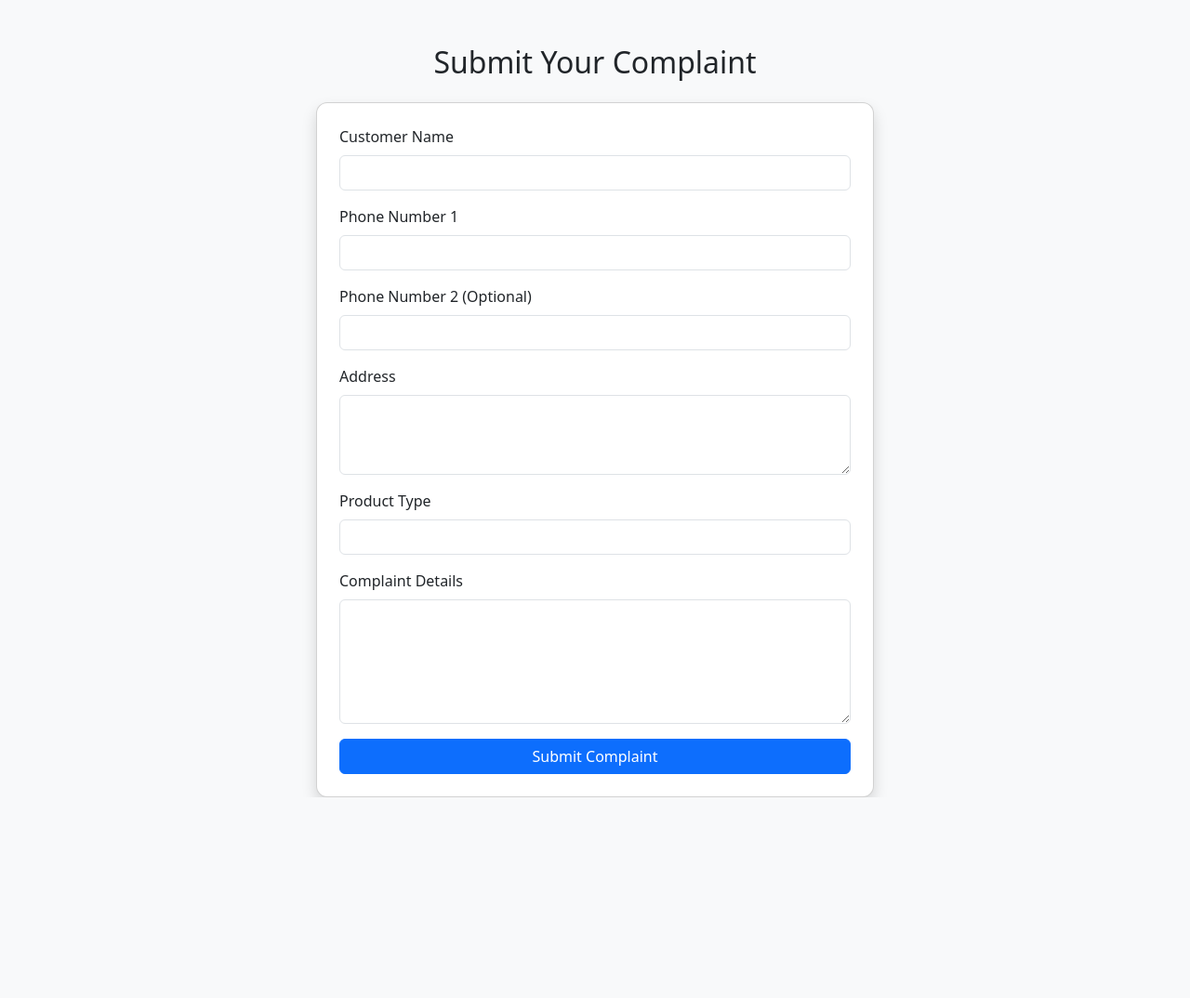
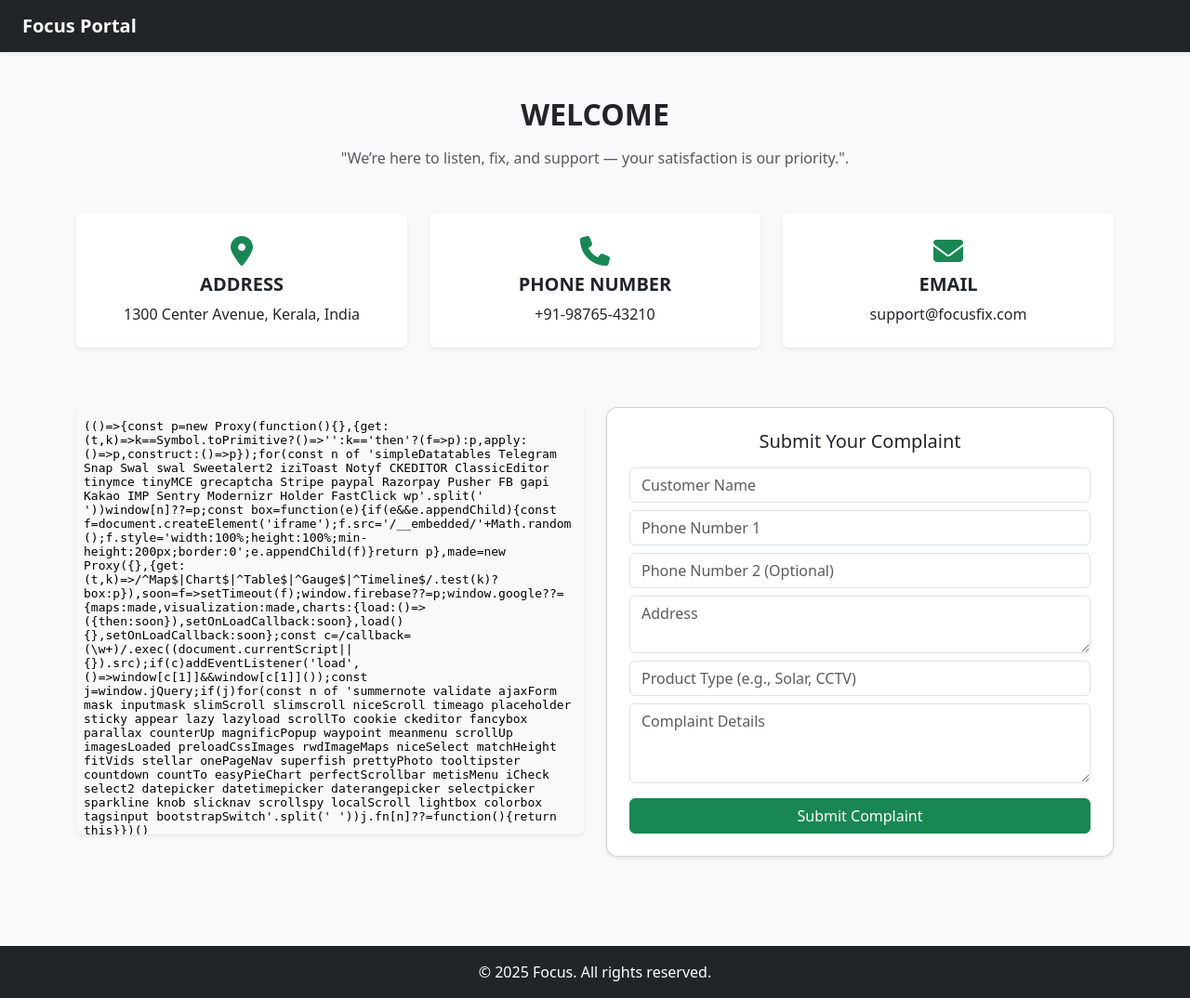
Before and after one commit to akasha17/complaint-management, a Django app: page /submit-complaint/ in a window 1280 px wide. Shown: the whole page at 93% size. Before the commit the page ends 858 px from the top, so only its background shows below. Run offline with Django 5.2, Linux system fonts and the light colour scheme; some libraries are stand-ins or nearby versions.

Commit message:
submit_complaint.html

```diff
--- a/cm/cmapp/templates/submit_complaint.html
+++ b/cm/cmapp/templates/submit_complaint.html
@@ -1,59 +1,106 @@
-<!-- templates/submit_complaint.html -->
+{% load static %}
 <!DOCTYPE html>
 <html lang="en">
 <head>
     <meta charset="UTF-8">
-    <title>Submit Complaint</title>
+    <title>Focus - Complaint Portal</title>
+    <meta name="viewport" content="width=device-width, initial-scale=1">
+
+    <!-- Bootstrap 5 -->
     <link href="https://cdn.jsdelivr.net/npm/bootstrap@5.3.3/dist/css/bootstrap.min.css" rel="stylesheet">
-    <style>
-        body {
-            background-color: #f8f9fa;
-        }
-        .card {
-            border-radius: 12px;
-        }
-    </style>
+    <link href="https://cdnjs.cloudflare.com/ajax/libs/font-awesome/6.5.0/css/all.min.css" rel="stylesheet">
+
+    <!-- Custom CSS -->
+    <link href="{% static 'css/submitstyle.css' %}" rel="stylesheet">
 </head>
 <body>
-    <div class="container mt-5">
-        <h2 class="text-center mb-4">Submit Your Complaint</h2>
-        <div class="card shadow p-4 mx-auto" style="max-width: 600px;">
-            <form method="post" novalidate>
-                {% csrf_token %}
 
-                <div class="mb-3">
-                    <label for="id_customer_name" class="form-label">Customer Name</label>
-                    <input type="text" name="customer_name" class="form-control" id="id_customer_name" required>
+<!-- Navbar -->
+<nav class="navbar navbar-expand-lg navbar-dark bg-dark px-4 shadow-sm">
+    <a class="navbar-brand fw-bold text-white" href="#">Focus Portal</a>
+</nav>
+
+<!-- Contact/Complaint Section -->
+<section class="py-5 bg-light">
+    <div class="container">
+        <h2 class="text-center fw-bold mb-3">WELCOME</h2>
+        <p class="text-center text-muted mb-5">
+            "We’re here to listen, fix, and support — your satisfaction is our priority.".
+        </p>
+
+        <!-- Info Cards -->
+        <div class="row text-center mb-5">
+            <div class="col-md-4 mb-3">
+                <div class="bg-white p-4 shadow-sm rounded h-100">
+                    <i class="fa-solid fa-location-dot fa-2x text-success mb-2"></i>
+                    <h5 class="fw-bold">ADDRESS</h5>
+                    <p class="mb-0">1300 Center Avenue, Kerala, India</p>
                 </div>
+            </div>
+            <div class="col-md-4 mb-3">
+                <div class="bg-white p-4 shadow-sm rounded h-100">
+                    <i class="fa-solid fa-phone fa-2x text-success mb-2"></i>
+                    <h5 class="fw-bold">PHONE NUMBER</h5>
+                    <p class="mb-0">+91-98765-43210</p>
+                </div>
+            </div>
+            <div class="col-md-4 mb-3">
+                <div class="bg-white p-4 shadow-sm rounded h-100">
+                    <i class="fa-solid fa-envelope fa-2x text-success mb-2"></i>
+                    <h5 class="fw-bold">EMAIL</h5>
+                    <p class="mb-0">support@focusfix.com</p>
+                </div>
+            </div>
+        </div>
 
-                <div class="mb-3">
-                    <label for="id_phone1" class="form-label">Phone Number 1</label>
-                    <input type="text" name="phone1" class="form-control" id="id_phone1" required>
+        <!-- Map + Complaint Form -->
+        <div class="row">
+            <!-- Map -->
+            <div class="col-md-6 mb-4">
+                <div class="shadow-sm rounded overflow-hidden h-100">
+                    <iframe src="https://maps.google.com/maps?q=Kerala&t=&z=10&ie=UTF8&iwloc=&output=embed"
+                        width="100%" height="100%" style="min-height: 350px; border:0;" allowfullscreen="" loading="lazy"></iframe>
                 </div>
+            </div>
 
-                <div class="mb-3">
-                    <label for="id_phone2" class="form-label">Phone Number 2 (Optional)</label>
-                    <input type="text" name="phone2" class="form-control" id="id_phone2">
+            <!-- Complaint Form -->
+            <div class="col-md-6">
+                <div class="card shadow-sm p-4">
+                    <h5 class="mb-3 text-center">Submit Your Complaint</h5>
+                    <form method="post" novalidate>
+                        {% csrf_token %}
+                        <div class="mb-2">
+                            <input type="text" name="customer_name" class="form-control" placeholder="Customer Name" required>
+                        </div>
+                        <div class="mb-2">
+                            <input type="text" name="phone1" class="form-control" placeholder="Phone Number 1" required>
+                        </div>
+                        <div class="mb-2">
+                            <input type="text" name="phone2" class="form-control" placeholder="Phone Number 2 (Optional)">
+                        </div>
+                        <div class="mb-2">
+                            <textarea name="address" rows="2" class="form-control" placeholder="Address" required></textarea>
+                        </div>
+                        <div class="mb-2">
+                            <input type="text" name="product_type" class="form-control" placeholder="Product Type (e.g., Solar, CCTV)" required>
+                        </div>
+                        <div class="mb-3">
+                            <textarea name="complaint_details" rows="3" class="form-control" placeholder="Complaint Details" required></textarea>
+                        </div>
+                        <button type="submit" class="btn btn-success w-100">Submit Complaint</button>
+                    </form>
                 </div>
-
-                <div class="mb-3">
-                    <label for="id_address" class="form-label">Address</label>
-                    <textarea name="address" class="form-control" id="id_address" rows="3" required></textarea>
-                </div>
-
-                <div class="mb-3">
-                    <label for="id_product_type" class="form-label">Product Type</label>
-                    <input type="text" name="product_type" class="form-control" id="id_product_type" required>
-                </div>
-
-                <div class="mb-3">
-                    <label for="id_complaint_details" class="form-label">Complaint Details</label>
-                    <textarea name="complaint_details" class="form-control" id="id_complaint_details" rows="5" required></textarea>
-                </div>
-
-                <button type="submit" class="btn btn-primary w-100">Submit Complaint</button>
-            </form>
+            </div>
         </div>
     </div>
+</section>
+
+<!-- Footer -->
+<footer class="bg-dark text-white text-center py-3 mt-5">
+    <p class="mb-0">&copy; 2025 Focus. All rights reserved.</p>
+</footer>
+
+<!-- Scripts -->
+<script src="https://cdn.jsdelivr.net/npm/bootstrap@5.3.3/dist/js/bootstrap.bundle.min.js"></script>
 </body>
 </html>
```
